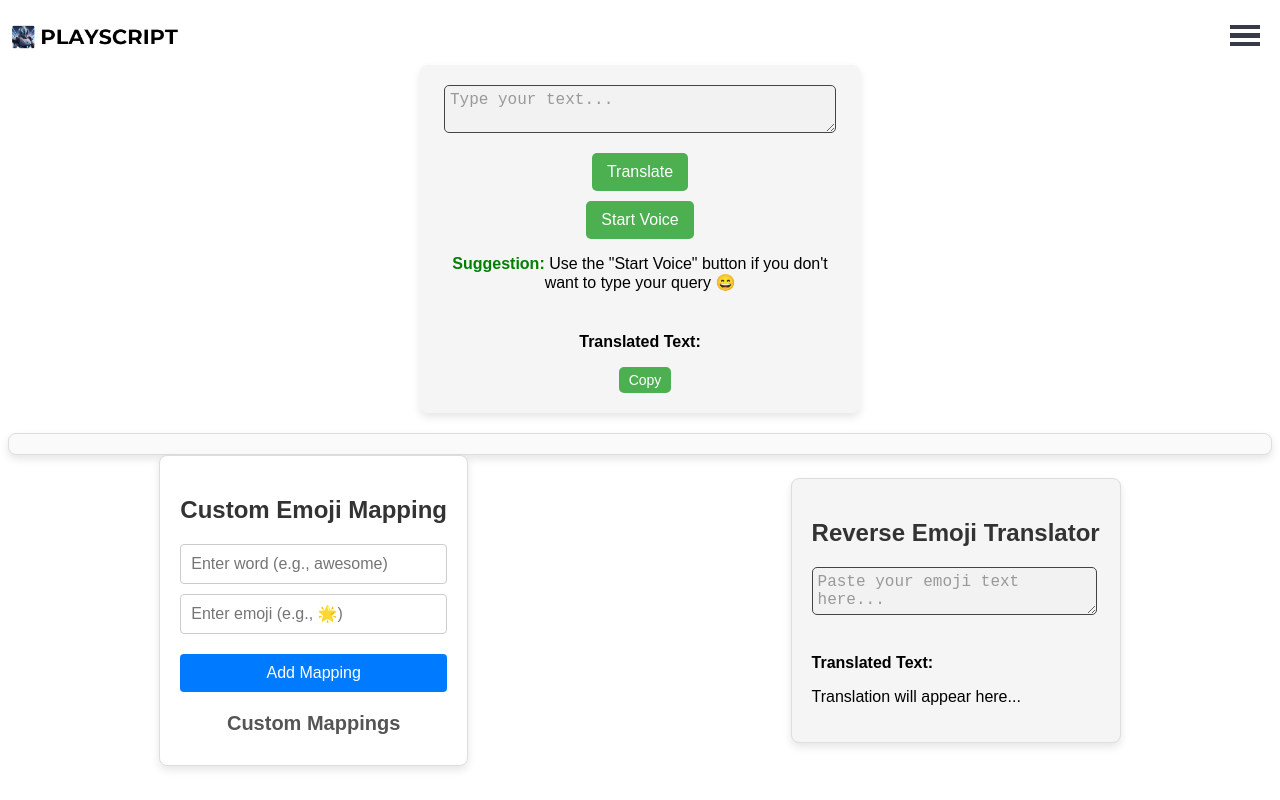
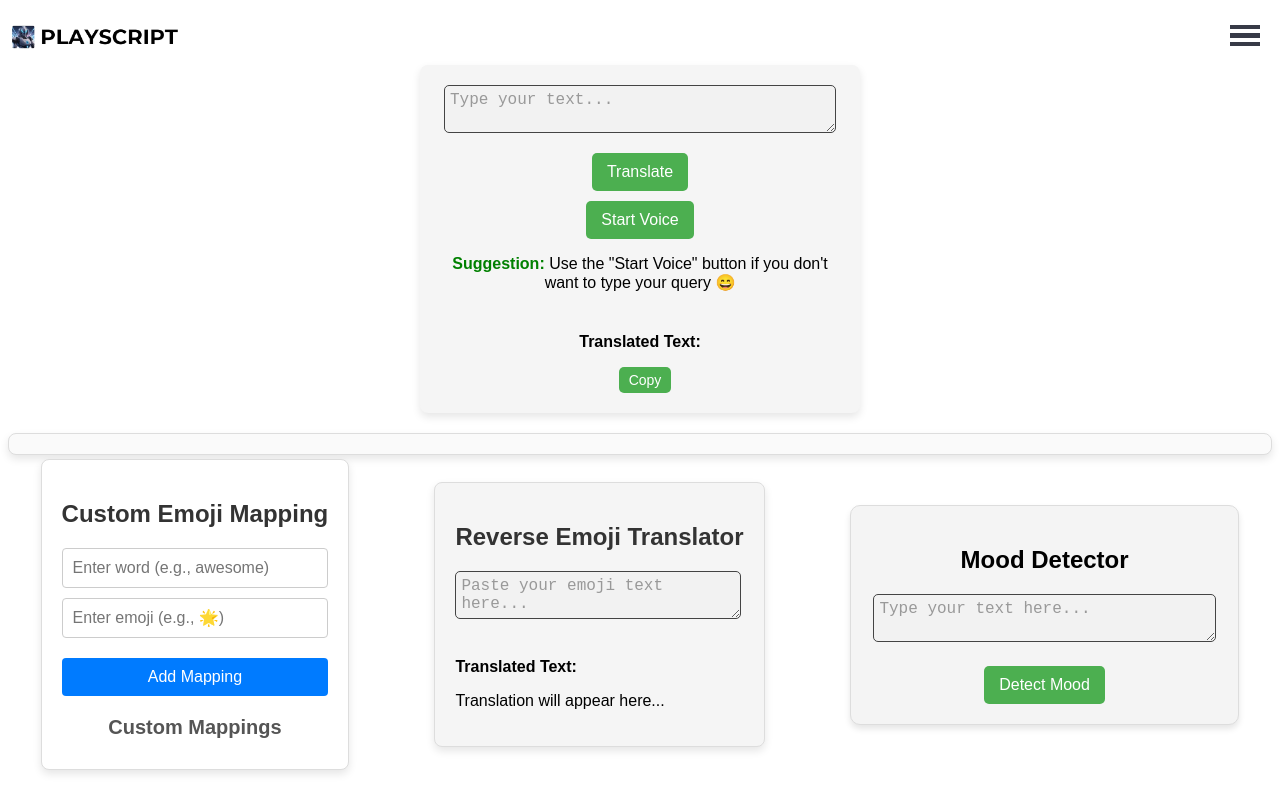
Before and after one commit to playscrbot/Emojilator, a React (Vite) app: page /emoji in a window 1280 px wide. Built offline with nearby package versions, Linux system fonts and the light colour scheme.

Commit message:
Second commit

```diff
--- a/src/App.css
+++ b/src/App.css
@@ -196,6 +196,11 @@ button:hover {
   background-color: #000;
 }
 
+button:disabled {
+  background-color: #6c757d;
+  cursor: not-allowed;
+}
+
 .tooltip {
   position: absolute;
   background-color: #000;
@@ -257,6 +262,37 @@ div > strong {
   transition: background-color 0.3s;
   margin-top: 10px;
   margin-left: 10px;
+}
+
+.mood-detector {
+  text-align: center;
+  max-width: 500px;
+  margin: 50px auto;
+  padding: 20px;
+  border: 1px solid #ddd;
+  border-radius: 10px;
+  box-shadow: 0 4px 6px rgba(0, 0, 0, 0.1);
+  background-color: #f4f4f4;
+}
+
+@keyframes fadeInScale {
+  0% {
+    opacity: 0;
+    transform: scale(0.9);
+  }
+  100% {
+    opacity: 1;
+    transform: scale(1);
+  }
+}
+
+.mood-result {
+  animation: fadeInScale 0.5s ease-out;
+  transition: background-color 0.3s ease-in-out;
+}
+
+.mood-result:hover {
+  box-shadow: 0 4px 10px rgba(0, 0, 0, 0.2);
 }
 
 .sticker-container-wrapper {
--- a/src/components/EmojiTranslator.jsx
+++ b/src/components/EmojiTranslator.jsx
@@ -1,4 +1,5 @@
 import { useState, useEffect } from 'react';
+import axios from "axios";
 import emojiMap from './EmojiMap';
 import CustomEmojiMapping from './CustomEmojiMapping';
 import ReverseTranslator from './ReverseTranslator';
@@ -12,7 +13,31 @@ const EmojiTranslator = () => {
   const [translated, setTranslated] = useState('');
   const [isVoiceRecognitionActive, setIsVoiceRecognitionActive] = useState(false);
 
+  const [mood, setMood] = useState("");
+  const [emoji, setEmoji] = useState("");
+  const [bgColor, setBgColor] = useState("#f4f4f4");
+  const [moodDescription, setMoodDescription] = useState("");
+  const [loading, setLoading] = useState(false);
+
   const [recognition, setRecognition] = useState(null);
+
+  const moodEmojis = {
+    happy: "😊",
+    sad: "😞",
+    neutral: "😐",
+    excited: "🤩",
+    anxious: "😰",
+    angry: "😡",
+  };
+
+  const moodColors = {
+    happy: "#d4edda",
+    sad: "#f8d7da",
+    neutral: "#fdfd96",
+    excited: "#d1c4e9",
+    anxious: "#ffe6e6",
+    angry: "#ffcccc",
+  };
 
   useEffect(() => {
     if ('webkitSpeechRecognition' in window) {
@@ -36,6 +61,57 @@ const EmojiTranslator = () => {
     setCustomMap(savedCustomMap);
     setAllMappings({ ...emojiMap, ...savedCustomMap });
   }, []);
+
+  const analyzeMood = async () => {
+    if (!inputText) {
+      setMood("Please enter some text to analyze.");
+      setEmoji("");
+      setBgColor("#f4f4f4");
+      return;
+    }
+
+    setLoading(true);
+    try {
+      const response = await axios.post(
+        "https://api.openai.com/v1/chat/completions",
+        {
+          model: "gpt-3.5-turbo",
+          messages: [
+            {
+              role: "system",
+              content:
+                "You are a mood analysis assistant. Given a text input, identify the primary mood and explain why it reflects that mood. Use nuanced moods like 'excited' or 'anxious' where applicable.",
+            },
+            { role: "user", content: inputText },
+          ],
+        },
+        {
+          headers: {
+            "Authorization": `Bearer YOUR_OPENAI_API_KEY`,
+            "Content-Type": "application/json",
+          },
+        }
+      );
+
+      const analysis = response.data.choices[0].message.content;
+
+      // Extract mood and description from GPT output
+      const detectedMood = analysis.match(/Mood: (\w+)/)[1].toLowerCase();
+      const description = analysis.split("Description:")[1]?.trim();
+
+      setMood(`Mood: ${detectedMood}`);
+      setMoodDescription(description || "No description available.");
+      setEmoji(moodEmojis[detectedMood] || "🤔");
+      setBgColor(moodColors[detectedMood] || "#f4f4f4");
+    } catch (error) {
+      console.error("Error analyzing mood:", error);
+      setMood("Error: Could not detect mood.");
+      setEmoji("❌");
+      setBgColor("#f4f4f4");
+    } finally {
+      setLoading(false);
+    }
+  };
 
   const translateToEmoji = () => {
     const words = inputText.split(' ');
@@ -132,6 +208,32 @@ const EmojiTranslator = () => {
     <section className="custom-emoji-mapper">
     <CustomEmojiMapping className="custom-emoji-mapping" customMap={customMap} setCustomMap={setCustomMap} allMappings={allMappings} />
     <ReverseTranslator className="reverse-emoji-translator" allMappings={allMappings} />
+    <div className="mood-detector">
+      <h1>Mood Detector</h1>
+      <textarea
+        value={inputText}
+        onChange={(e) => setInputText(e.target.value)}
+        placeholder="Type your text here..."
+      />
+      <button onClick={analyzeMood} disabled={loading}>
+        {loading ? "Analyzing..." : "Detect Mood"}
+      </button>
+      {mood && (
+        <div
+          className="mood-result"
+          style={{
+            backgroundColor: bgColor,
+            borderRadius: "10px",
+            padding: "15px",
+          }}
+        >
+          <p>
+            <strong>{emoji}</strong> {mood}
+          </p>
+          {moodDescription && <p><em>{moodDescription}</em></p>}
+        </div>
+      )}
+    </div>
     </section>
    </>
   );
```
